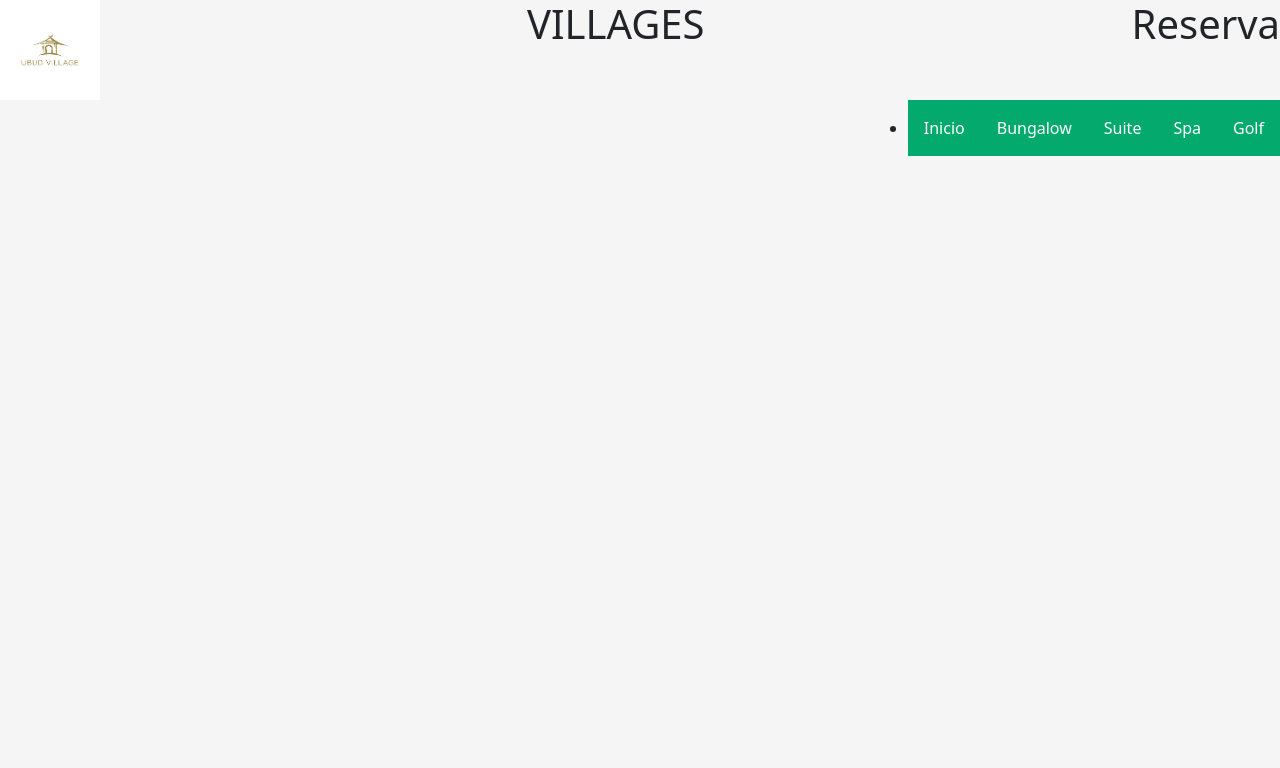
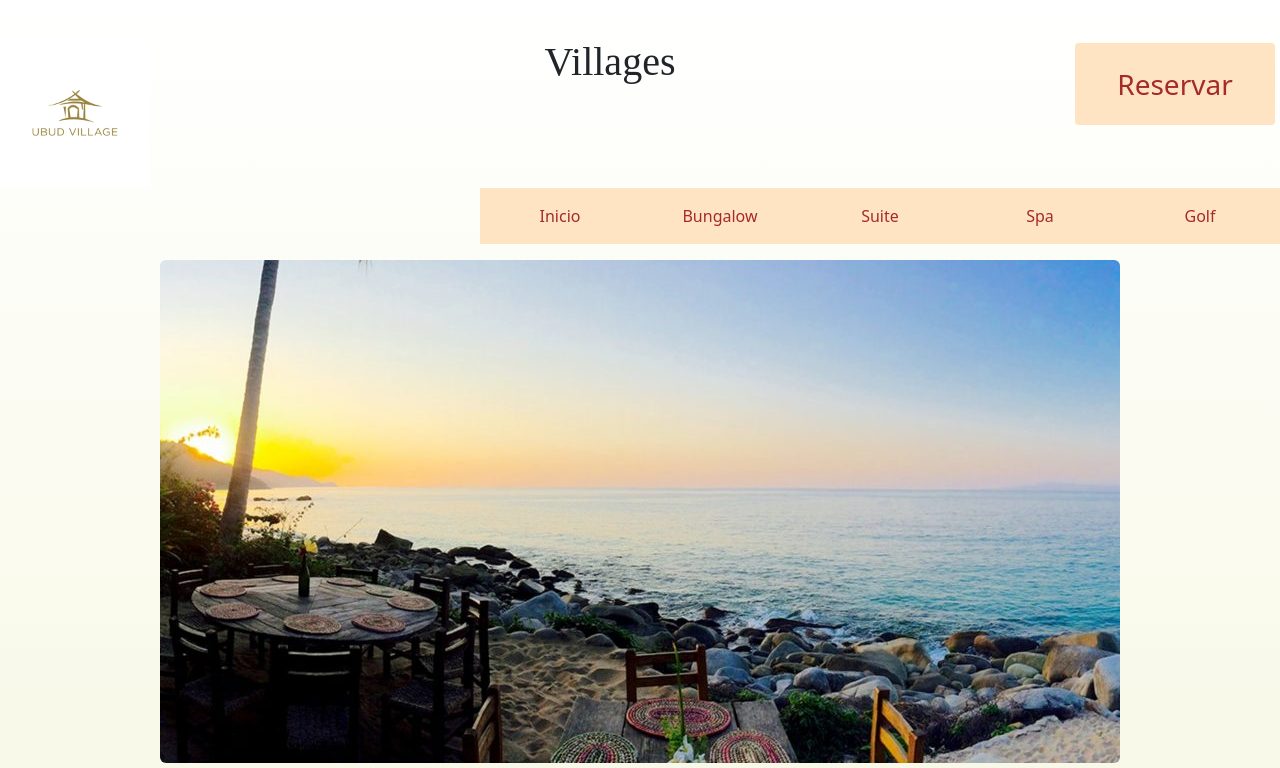
Before and after one commit to anaggm0896/SegundaPreEntregaCoderHouse, a plain HTML site: page index.html in a window 1280 px wide. Shown: the top 768 px of the page. Drawn offline with nearby package versions, Linux system fonts and the light colour scheme; grey boxes are pictures that could not be loaded.

Commit message:
agregue un boton

```diff
--- a/assets/css/style.css
+++ b/assets/css/style.css
@@ -1,18 +1,17 @@
 body {
     margin: 0;
+    margin-top: 1cm;
     padding: 0;
-    background-color: whitesmoke;
+    background-color: white;
+    width: 100%;
+
+}
+.simple-linear {
+    background: linear-gradient(white, beige);
 }
 
-#contenido {
-    display: grid;
-    grid-template-columns: 100%;
-    grid-template-rows: auto 1fr 1fr 1fr 1fr;
-    grid-template-areas:
-    "header"
-    "nav"
-    "main"
-    "footer";
+h1 {
+    font-family: "Times New Roman", Times, serif;
 }
 
 /* Logo y Nombre */
@@ -24,43 +23,87 @@ body {
 	align-items: flex-start;
 	align-content: stretch;
 }
+/* Boton de reservar */
 
+.button {
+    border-radius: 4px;
+    background-color: bisque;
+    border: none;
+    color: brown;
+    text-align: center;
+    font-size: 28px;
+    padding: 20px;
+    width: 200px;
+    transition: all 0.5s;
+    cursor: pointer;
+    margin: 5px;
+  }
+
+  .button span {
+    cursor: pointer;
+    display: inline-block;
+    position: relative;
+    transition: 0.5s;
+  }
+
+  .button span:after {
+    content: '\00bb';
+    position: absolute;
+    opacity: 0;
+    top: 0;
+    right: -20px;
+    transition: 0.5s;
+  }
+
+  .button:hover span {
+    padding-right: 25px;
+  }
+
+  .button:hover span:after {
+    opacity: 1;
+    right: 0;
+  }
 /* menu de navegación*/
 
 .nav {
-	justify-self: end;
+    justify-content: flex-end;
+
 }
 
 .barra {
+    list-style: none;
 	display: flex;
 	flex-direction: row;
 	flex-wrap: nowrap;
 	justify-content: space-between;
 	align-items: flex-start;
 	align-content: stretch;
+
 }
 
 
 /* Button */
 .dropbtn {
-    background-color: #04AA6D;
-    color: white;
+    background-color: bisque;
+    color: brown;
     padding: 16px;
     font-size: 16px;
     border: none;
+    width: 160px;
   }
 
   /* Dropdown content */
   .dropdown {
     position: relative;
     display: inline-block;
+
   }
 
   /* Dropdown Content (Oculto) */
   .dropdown-content {
     display: none;
     position: absolute;
-    background-color: #f1f1f1;
+    background-color:  bisque;
     min-width: 160px;
     box-shadow: 0px 8px 16px 0px rgba(0,0,0,0.2);
     z-index: 1;
@@ -68,10 +111,12 @@ body {
 
   /* Links inside the dropdown */
   .dropdown-content a {
-    color: black;
+    color: brown;
     padding: 12px 16px;
     text-decoration: none;
     display: block;
+
+
   }
 
   /* Color en hover */
@@ -81,10 +126,36 @@ body {
   .dropdown:hover .dropdown-content {display: block;}
 
   /* Background color en sub */
-  .dropdown:hover .dropbtn {background-color: #3e8e41;}
+  .dropdown:hover .dropbtn {background-color: beige;}
 
   /* Imagen */
 
-  .img {
-    align-items: center;
-  }
+  .img   {
+    margin-left: 5cm;
+
+    }
+
+    #imagen1 {
+        display: grid;
+        grid-template-columns: 100%;
+        grid-template-rows: 3inch 12inch 3 inch;
+        grid-template-areas:
+        "img"
+        "na"
+        "video";
+    }
+  /* Video */
+
+    .video {
+        display: flex;
+        flex-direction: row;
+        flex-wrap: nowrap;
+        justify-content: space-around;
+        align-items: center;
+        align-content: stretch;
+    }
+
+.texto {
+    text-align: end;
+
+}
--- a/index.html
+++ b/index.html
@@ -11,21 +11,21 @@
     <link rel="stylesheet" href="assets/css/style.css">
 </head>
 
-<body>
+<body class="simple-linear">
 
     <div id="contenido">
 
         <header id="header">
             <div>
-                <img class="logo" src="assets/img/Logo.png" alt="100" height="100">
+                <img class="logo" src="assets/img/Logo.png" alt="150" height="150">
             </div>
 
             <div>
-                <h1>VILLAGES</h1>
+                <h1>Villages</h1>
             </div>
 
             <div class="boton">
-                <h1>Reserva</h1>
+                <button class="button"><span>Reservar </span></button>
             </div>
 
         </header>
@@ -95,20 +95,25 @@
 
         </div>
 
+        <main id="imagen1">
 
-        <main>
+            <div class="text-center">
+                <img src="assets/img/Casas.jpeg" class="rounded" alt="...">
+              </div>
 
-            <img class="img" src="assets/img/Casas.jpeg" alt="400" height="600">
+            <h1 class="na">  </h1>
 
             <div class="video">
                 <iframe width="1000" height="400" src="https://www.youtube.com/embed/mBd3V5em8AQ"
                     title="YouTube video player" frameborder="0"
                     allow="accelerometer; autoplay; clipboard-write; encrypted-media; gyroscope; picture-in-picture"
-                    allowfullscreen></iframe></video>
+                    allowfullscreen></iframe>
+                </video>
 
-                <P>Lorem ipsum dolor sit amet consectetur adipisicing elit. Ducimus, quis quidem harum eos nobis numquam
+                <P class="texto">Lorem ipsum dolor sit amet consectetur adipisicing elit. Ducimus, quis quidem harum eos nobis numquam
                     facere cum distinctio assumenda deserunt incidunt eveniet ipsa dolore doloribus, pariatur nihil ut
-                    architecto aliquid?</P>
+                    architecto aliquid?
+                </P>
 
             </div>
 
```
